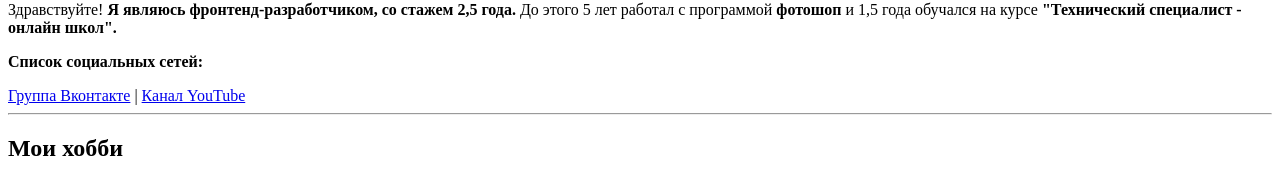
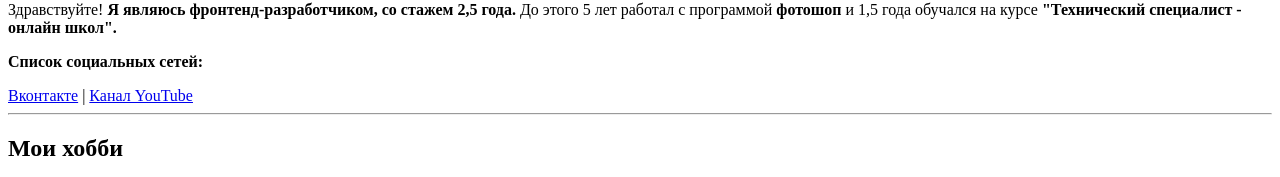
Before and after one commit to alexfront01/resume, a plain HTML site: page index.html in a window 1280 px wide. Shown: the part 278-455 px from the top of the page. Drawn offline with Linux system fonts and the light colour scheme.

Commit message:
Update index.html

```diff
--- a/index.html
+++ b/index.html
@@ -18,7 +18,7 @@
 
 <p><strong>Список социальных сетей:</strong></p>
 
-<a href="https://vk.com/club224549148" target="_blank"> Группа Вконтакте</a>
+<a href="https://vk.com/club224549148" target="_blank"> Вконтакте</a>
 |
 <a href="https://www.youtube.com/" target="_blank"> Канал YouTube</a>
 <hr>
```
